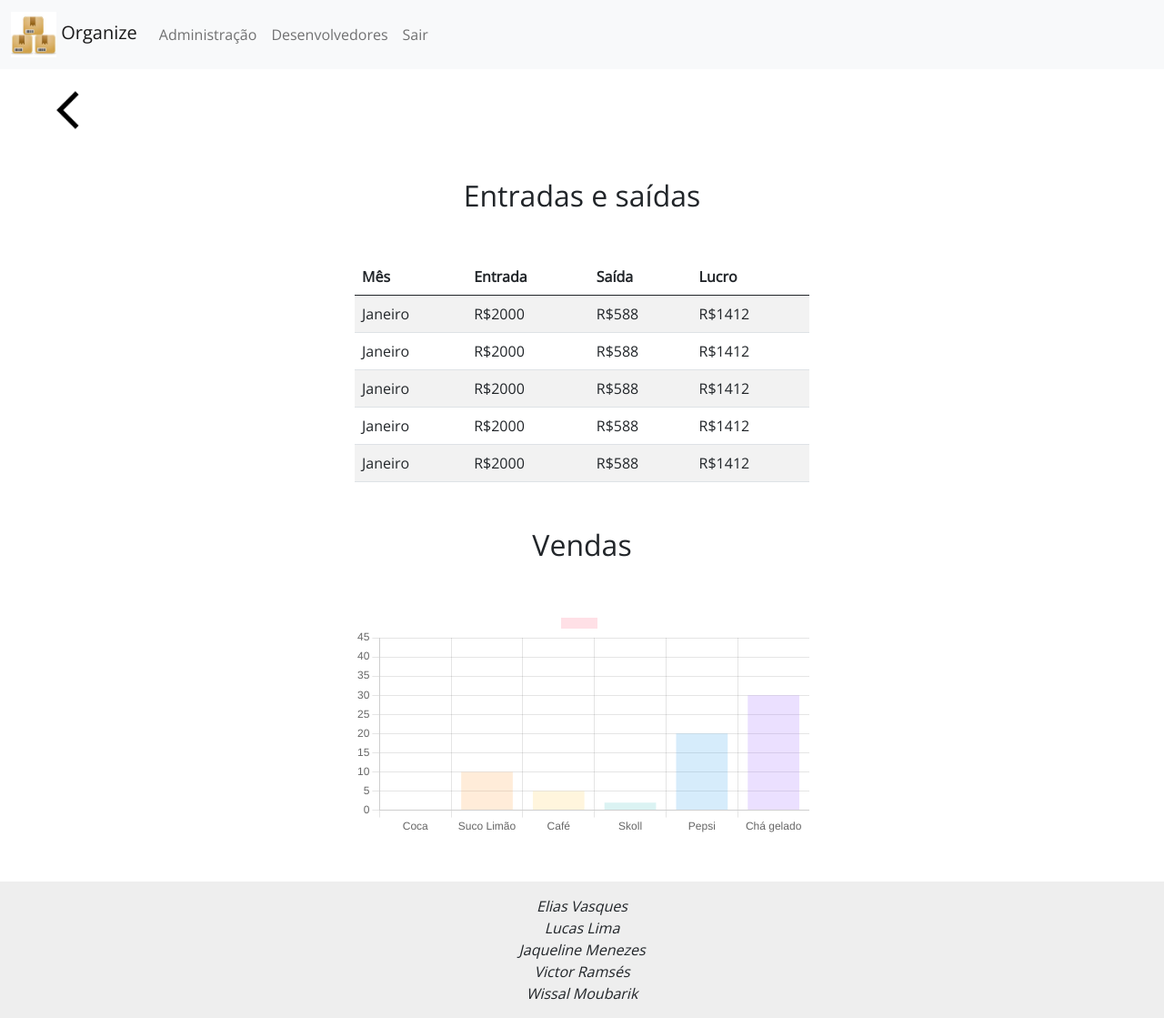
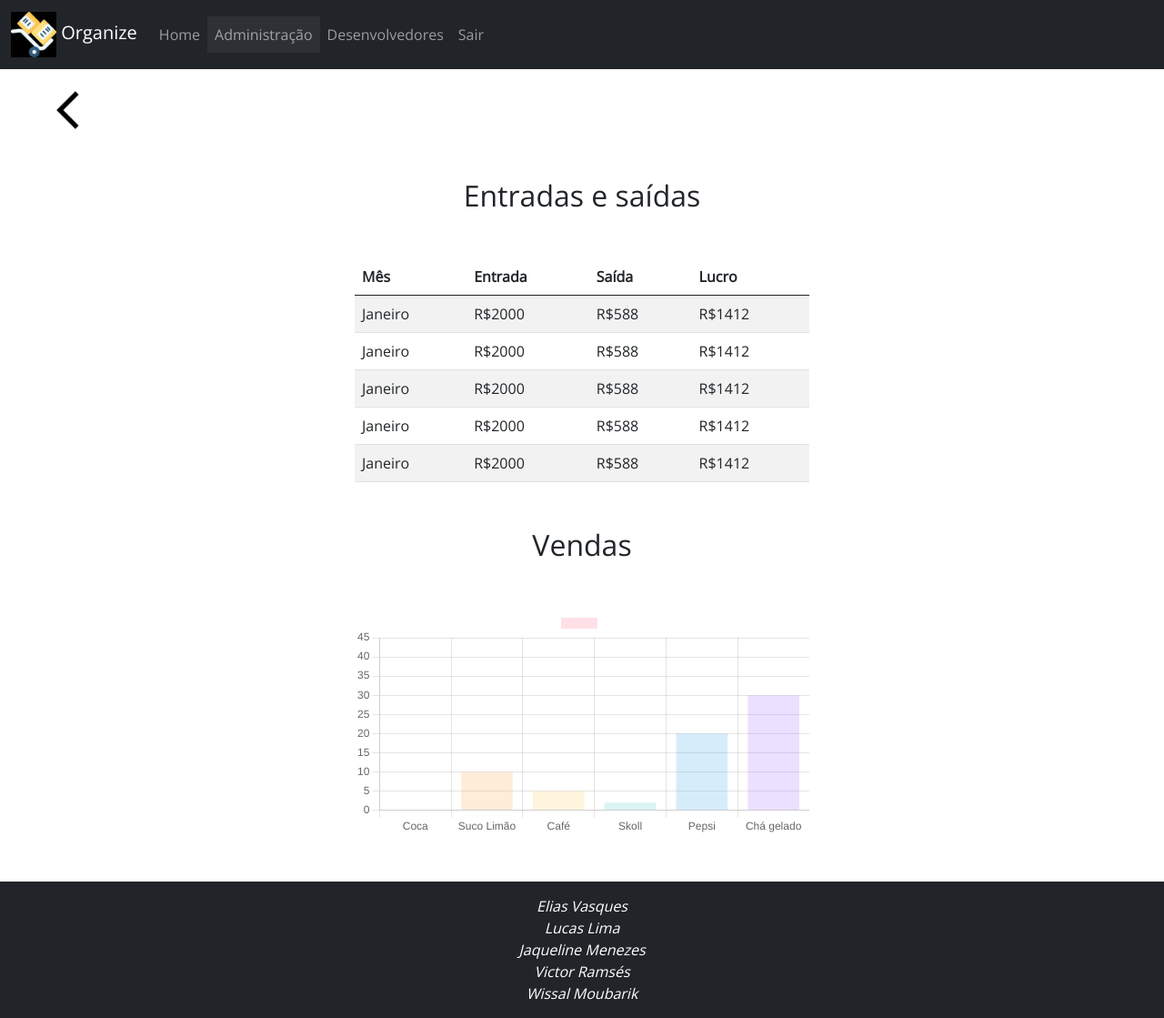
Before and after one commit to EliasVasques/sistema-de-estoque, a PHP site: page /sistema-de-estoque/ in a window 1280 px wide. Shown: the whole page at 91% size. Run offline with PHP 8.4, Linux system fonts and the light colour scheme; some libraries are stand-ins or nearby versions.

Commit message:
alteração navbar

```diff
--- a/administracao/index.php
+++ b/administracao/index.php
@@ -1,7 +1,15 @@
-<?php require '../componentes/head.php' ?>
+<?php require '../componentes/head.php'; ?>
 
 <body>
-<?php require '../componentes/navbar.php' ?>
+<?php
+  require '../componentes/navbar.php';
+  require '../componentes/botao-voltar-home.php';
+?>
+
+<!-- navbar link -->
+<script>
+  document.querySelector('.navbar-administracao').classList.add("clicado");
+</script>
 
 <h2 class="titulo">Entradas e saídas</h2>
 
--- /dev/null
+++ b/componentes/botao-voltar-home.php
@@ -0,0 +1,3 @@
+<a href="../home">
+  <img src="../img/voltar.png" class="voltar" alt="">
+</a>
--- a/componentes/navbar.php
+++ b/componentes/navbar.php
@@ -1,7 +1,7 @@
-<nav class="navbar navbar-expand-lg navbar-light bg-light">
+<nav class="navbar navbar-expand-lg navbar-dark bg-dark">
   <div class="container-fluid">
     <a class="navbar-brand" href="../home">
-      <img src="../img/logo.jpg" alt="" class="logo">
+      <img src="../img/logo.png" alt="" class="logo">
       Organize
     </a>
     <button class="navbar-toggler" type="button" data-bs-toggle="collapse" data-bs-target="#navbarNavDropdown" aria-controls="navbarNavDropdown" aria-expanded="false" aria-label="Toggle navigation">
@@ -10,21 +10,22 @@
     <div class="collapse navbar-collapse" id="navbarNavDropdown">
       <ul class="navbar-nav">
 
-        <li class="nav-item">
+        <li class="nav-item navbar-home">
+          <a class="nav-link" href="../home">Home</a>
+        </li>
+
+        <li class="nav-item navbar-administracao">
           <a class="nav-link" href="../administracao">Administração</a>
         </li>
 
-        <li class="nav-item">
+        <li class="nav-item navbar-desenvolvedores">
           <a class="nav-link" href="../desenvolvedores">Desenvolvedores</a>
         </li>
 
-        <li class="nav-item">
+        <li class="nav-item navbar-sair">
           <a class="nav-link" href="../login">Sair</a>
         </li>
       </ul>
     </div>
   </div>
 </nav>
-<a href="../home">
-  <img src="../img/voltar.png" class="voltar" alt="">
-</a>
--- a/css/geral.css
+++ b/css/geral.css
@@ -10,7 +10,7 @@ h2 {
     margin: 50px;
 }
 
-form, .table, #buscar-mercadoria {
+form, .table, #buscar-mercadoria, #grafico{
     width: 500px;
     margin: auto;
 }
@@ -34,7 +34,9 @@ form div, form button {
 
 /* footer */
 footer div {
-    background-color: #eee;
+    background-color: #212529;
+    color: #fff;
+
     display: flex;
     flex-flow: column;
     justify-content: center;
@@ -46,8 +48,11 @@ footer div {
 }
 
 /* navbar */
-.nav-item:hover {
-    background-color: #eee;
+.navbar {
+    background-color: #000;
+}
+.nav-item:hover, .clicado {
+    background-color: #b9bec413;
 }
 .logo {
     width: 50px;
@@ -107,12 +112,6 @@ footer div {
     width: 50px;
     margin-left: 50px;
     margin-top: 20px;
-}
-
-/* gráfico */
-#grafico {
-    width: 500px;
-    margin: auto;
 }
 
 /* desenvolvedores */
--- a/home/index.php
+++ b/home/index.php
@@ -2,6 +2,11 @@
 
 <body>
 <?php require '../componentes/navbar.php' ?>
+
+<!-- navbar link -->
+<script>
+  document.querySelector('.navbar-home').classList.add("clicado");
+</script>
 
 <h2>Sistema de Gerenciamento</h2>
 
```
Also changed, not shown: busca-sistema/cliente.php (+6 -3 lines), busca-sistema/fornecedor.php (+6 -3 lines), busca-sistema/mercadoria.php (+6 -3 lines), cadastro/cliente.php (+6 -3 lines), cadastro/fornecedor.php (+6 -3 lines), cadastro/mercadoria.php (+5 -3 lines), compra-e-venda/index.php (+5 -3 lines), desenvolvedores/index.php (+10 -3 lines), img/logo.jpg (deleted), img/logo.png (added).
